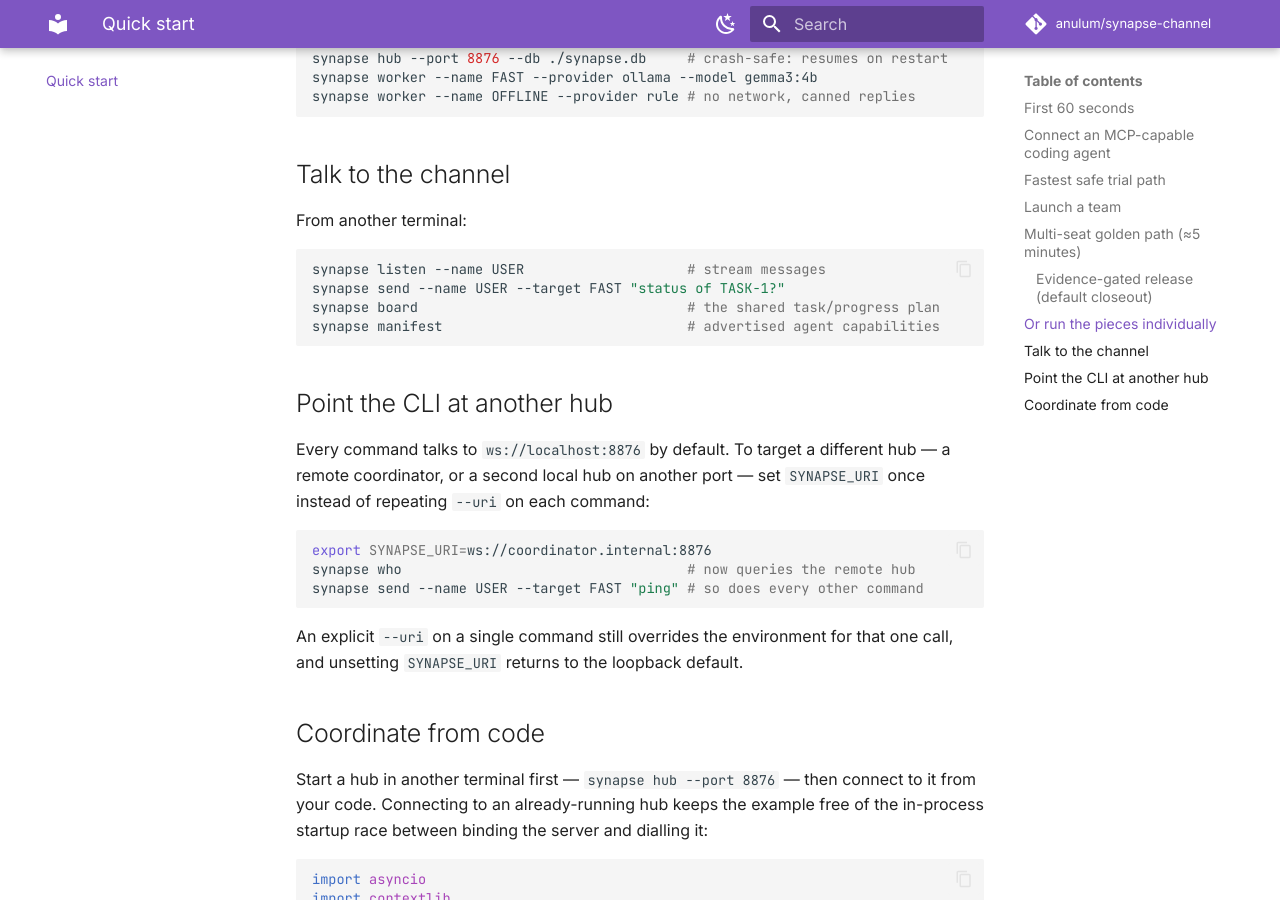
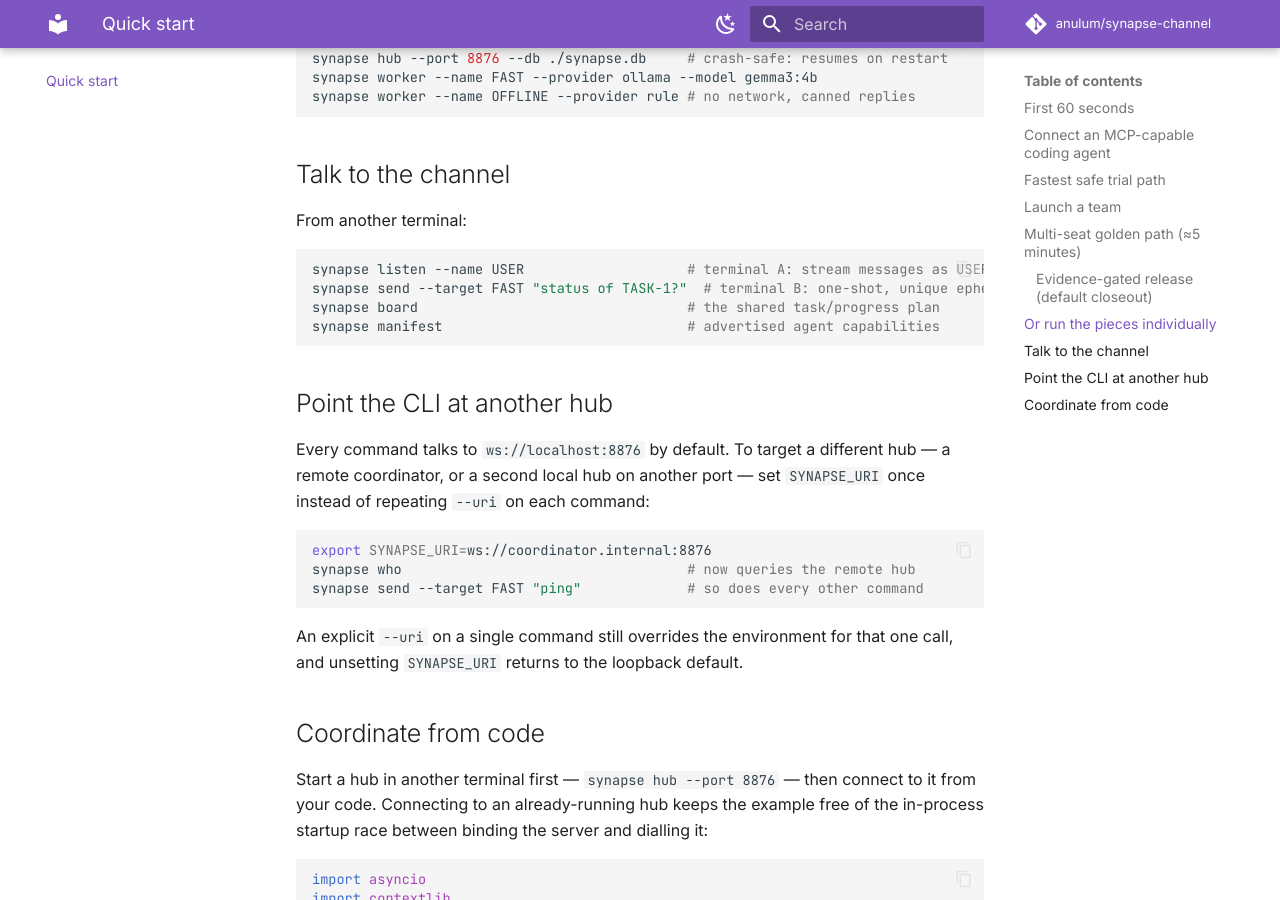
Before and after one commit to anulum/synapse-channel, an MkDocs documentation site: the page built from docs/quickstart.md, in a window 1280 px wide and 900 px high, scrolled down 4920 px. Built offline with MkDocs 1.6.1 and Material for MkDocs 9.7.7, drawn with Linux system fonts in a browser that asks for light colours; comment, search, counter and statistics services are not loaded.

Commit message:
fix(cli): default a one-shot send to a unique ephemeral sender name
Reported by the KIMI due-diligence review (quickstart BLOCKER), verified
at source. The quickstart told a newcomer to run `synapse listen --name
USER` in one terminal and `synapse send --name USER ...` in another, but
`send --name` defaulted to the literal "USER" and the hub allows one owner
per name, so the second command hit a 4009 name conflict (or evicted the
listener) — the documented first interaction failed by construction.

Default `send --name` to None and resolve it to a unique `send-<pid>` at
dispatch, so a one-shot send never collides with a listener of the same
name, and drop `--name USER` from the quickstart send examples in the
README and docs/quickstart.md. `listen`/`wait` keep their explicit-name
surface. Reported values verified: cli_messaging_parsers.py:25,124.

Regenerated the capability manifest (7918 -> 7919 test functions).

Seat: a7c2
Authored by Anulum Fortis & Arcane Sapience (protoscience@anulum.li)

````diff
--- a/docs/_generated/capability_manifest.json
+++ b/docs/_generated/capability_manifest.json
@@ -7,7 +7,7 @@
     "optional_dependency_groups": 13,
     "package_modules": 475,
     "public_api_exports": 70,
-    "tests": 7918,
+    "tests": 7919,
     "version": "0.99.9",
     "wire_message_types": 77,
     "workflows": 21
--- a/docs/quickstart.md
+++ b/docs/quickstart.md
@@ -226,8 +226,8 @@
 From another terminal:
 
 ```bash
-synapse listen --name USER                    # stream messages
-synapse send --name USER --target FAST "status of TASK-1?"
+synapse listen --name USER                    # terminal A: stream messages as USER
+synapse send --target FAST "status of TASK-1?"  # terminal B: one-shot, unique ephemeral sender
 synapse board                                 # the shared task/progress plan
 synapse manifest                              # advertised agent capabilities
 ```
@@ -241,7 +241,7 @@
 ```bash
 export SYNAPSE_URI=ws://coordinator.internal:8876
 synapse who                                   # now queries the remote hub
-synapse send --name USER --target FAST "ping" # so does every other command
+synapse send --target FAST "ping"             # so does every other command
 ```
 
 An explicit `--uri` on a single command still overrides the environment for that
````
Also changed, not shown: README.md (+8 -5 lines), 3 other files.
